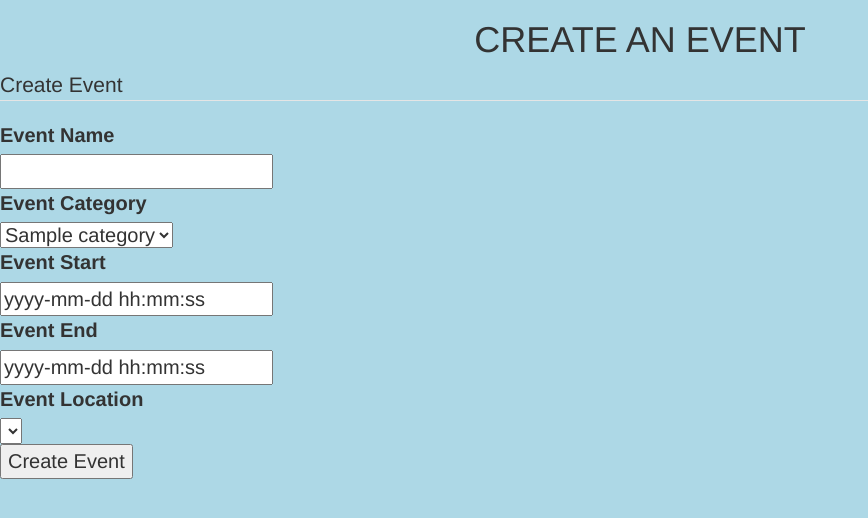
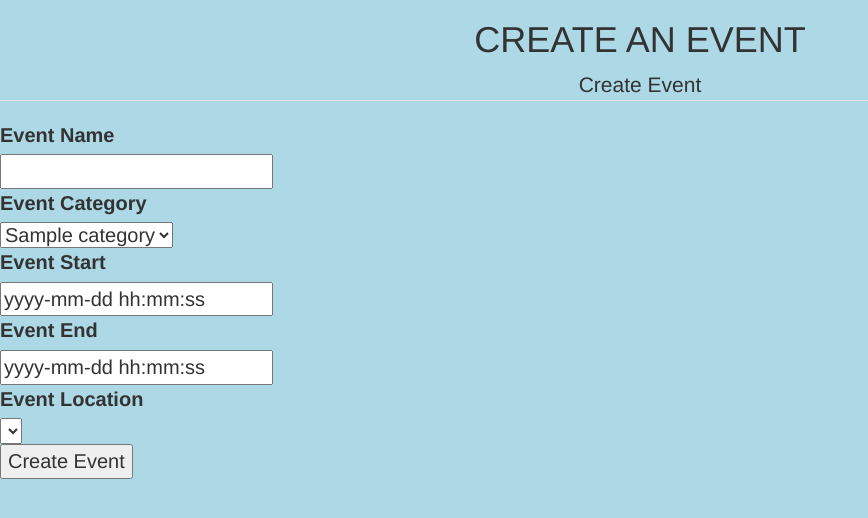
Before and after one commit to OHawkins/cs330final, a Flask app: page /create_event in a window 1280 px wide. Shown: the top 518 px of the page, without its empty margins (0-868 px from the left). Run offline with Flask 2, Linux system fonts and the light colour scheme; tables that the repository leaves empty hold one stand-in row (values such as "Sample post"); a database or web service that is not in the repository returns one stand-in record (values such as "Sample title"); lists and menus that the app fills with data are empty; some libraries are stand-ins or nearby versions.

Commit message:
HTML modifs

```diff
--- a/templates/category.html
+++ b/templates/category.html
@@ -11,7 +11,7 @@
                {{ form.name.label }}
 			   <br>
                {{ form.name }}
-               <br><br>
+               <br>
 
                {{ form.submit }}
             </div>
--- a/templates/create_event.html
+++ b/templates/create_event.html
@@ -5,7 +5,7 @@
 
 	<div class="dataentry">
 			<form class="form-inline" name="event_form" action = "https://tranquil-chamber-88017.herokuapp.com/create_event" method = post>
-			<legend>Create Event</legend>
+			<legend style = "text-align: center;">Create Event</legend>
             {{ form.hidden_tag() }}
 
             <div style = font-size:20px; font-weight:bold; margin-left:150px;>
```
